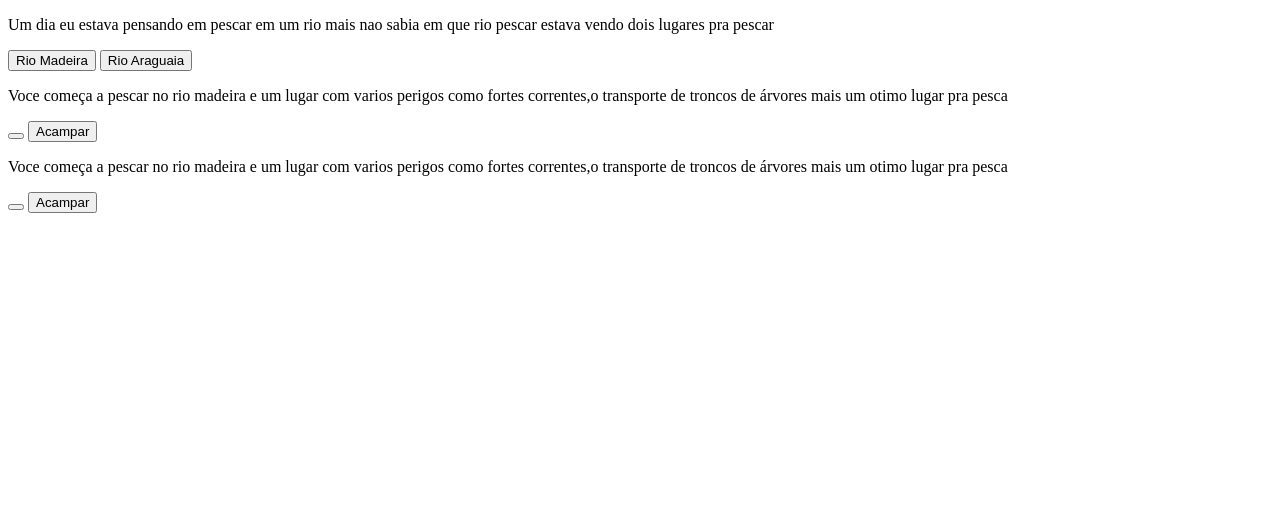
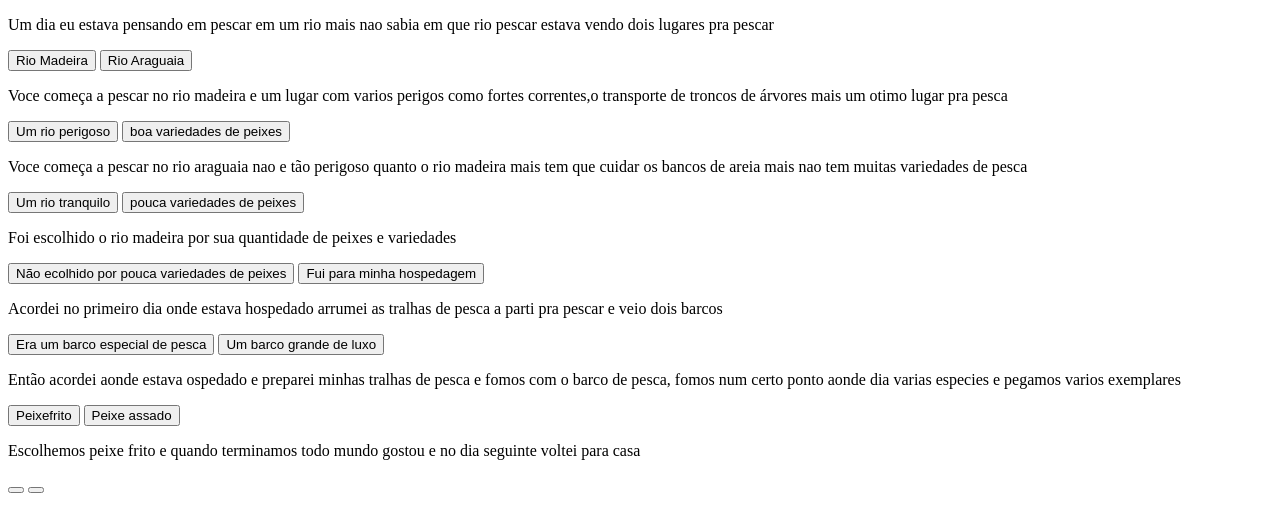
Before and after one commit to felipehorbah/rpgfelipe, a plain HTML site: page index.html in a window 1280 px wide. Drawn offline with Linux system fonts and the light colour scheme; a web font is replaced by a local one.

Commit message:
adiçao de codigos

```diff
--- a/index.html
+++ b/index.html
@@ -17,18 +17,39 @@
 <button class="btn-proximo" data-proximo="2">Rio Araguaia</button>
 </div>
 
-<div-class="passo ativo"id="passo-3">
+<div-class="passo ativo"id="passo-1">
 <p>Voce começa a pescar no rio madeira e um lugar com varios perigos como fortes correntes,o transporte de troncos de árvores mais um otimo lugar pra pesca</p>
-<button class="btn-proximo" data-proximo="4"></button>
-<button class="btn-proximo" data-proximo="5">Acampar</button>
+<button class="btn-proximo" data-proximo="3">Um rio perigoso</button>
+<button class="btn-proximo" data-proximo="4">boa variedades de peixes</button>
+
+<div-class="passo ativo"id="passo-2">
+<p>Voce começa a pescar no rio araguaia nao e tão perigoso quanto o rio madeira mais tem que cuidar os bancos de areia mais nao tem muitas variedades de pesca</p>
+<button class="btn-proximo" data-proximo="5">Um rio tranquilo</button>
+<button class="btn-proximo" data-proximo="6">pouca variedades de peixes</button>
+
 
 <div-class="passo ativo"id="passo-3">
-<p>Voce começa a pescar no rio madeira e um lugar com varios perigos como fortes correntes,o transporte de troncos de árvores mais um otimo lugar pra pesca</p>
-<button class="btn-proximo" data-proximo="4"></button>
-<button class="btn-proximo" data-proximo="5">Acampar</button>
+<p>Foi escolhido o rio madeira por sua quantidade de peixes e variedades</p>
+<button class="btn-proximo" data-proximo="7">Não ecolhido por pouca variedades de peixes</button>
+<button class="btn-proximo" data-proximo="8">Fui para minha hospedagem</button>
 
 
+<div-class="passo ativo"id="passo-4">
+<p>Acordei no primeiro dia onde estava hospedado arrumei as tralhas de pesca a parti pra pescar e veio dois barcos</p>
+<button class="btn-proximo" data-proximo="9">Era um barco especial de pesca</button>
+<button class="btn-proximo" data-proximo="10">Um barco grande de luxo</button>
 
+<div-class="passo ativo"id="passo-5">
+<p>Então acordei aonde estava ospedado e preparei minhas tralhas de pesca e fomos com o barco de pesca, fomos num certo ponto aonde dia varias
+especies e pegamos varios exemplares</p>
+<button class="btn-proximo" data-proximo="11">Peixefrito</button>
+<button class="btn-proximo" data-proximo="12">Peixe assado</button>
+
+
+<div-class="passo ativo"id="passo-6">
+<p>Escolhemos peixe frito e quando terminamos todo mundo gostou e no dia seguinte voltei para casa</p>
+<button class="btn-proximo" data-proximo="9"></button>
+<button class="btn-proximo" data-proximo="10"></button>
 
 
 
```
